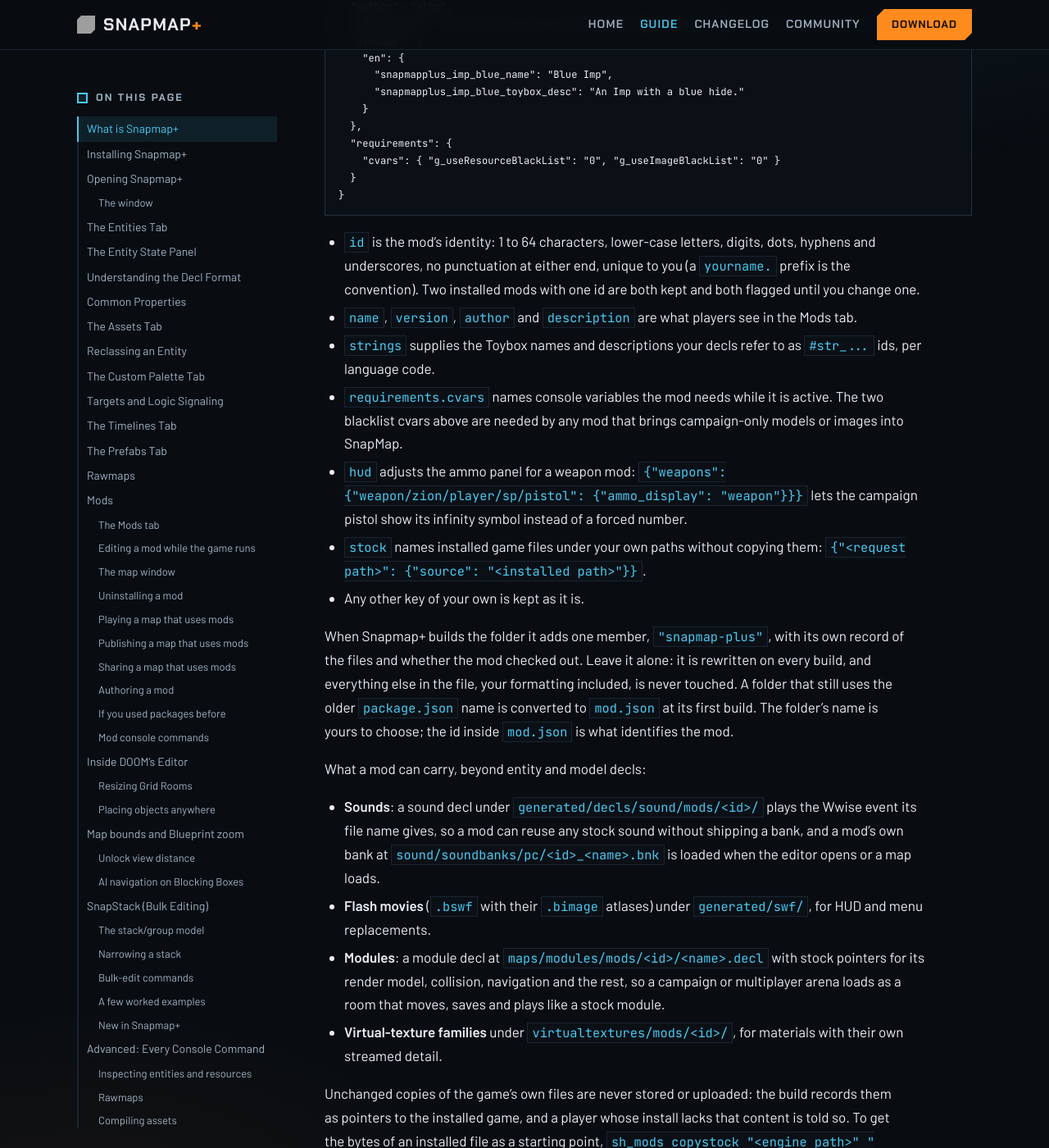
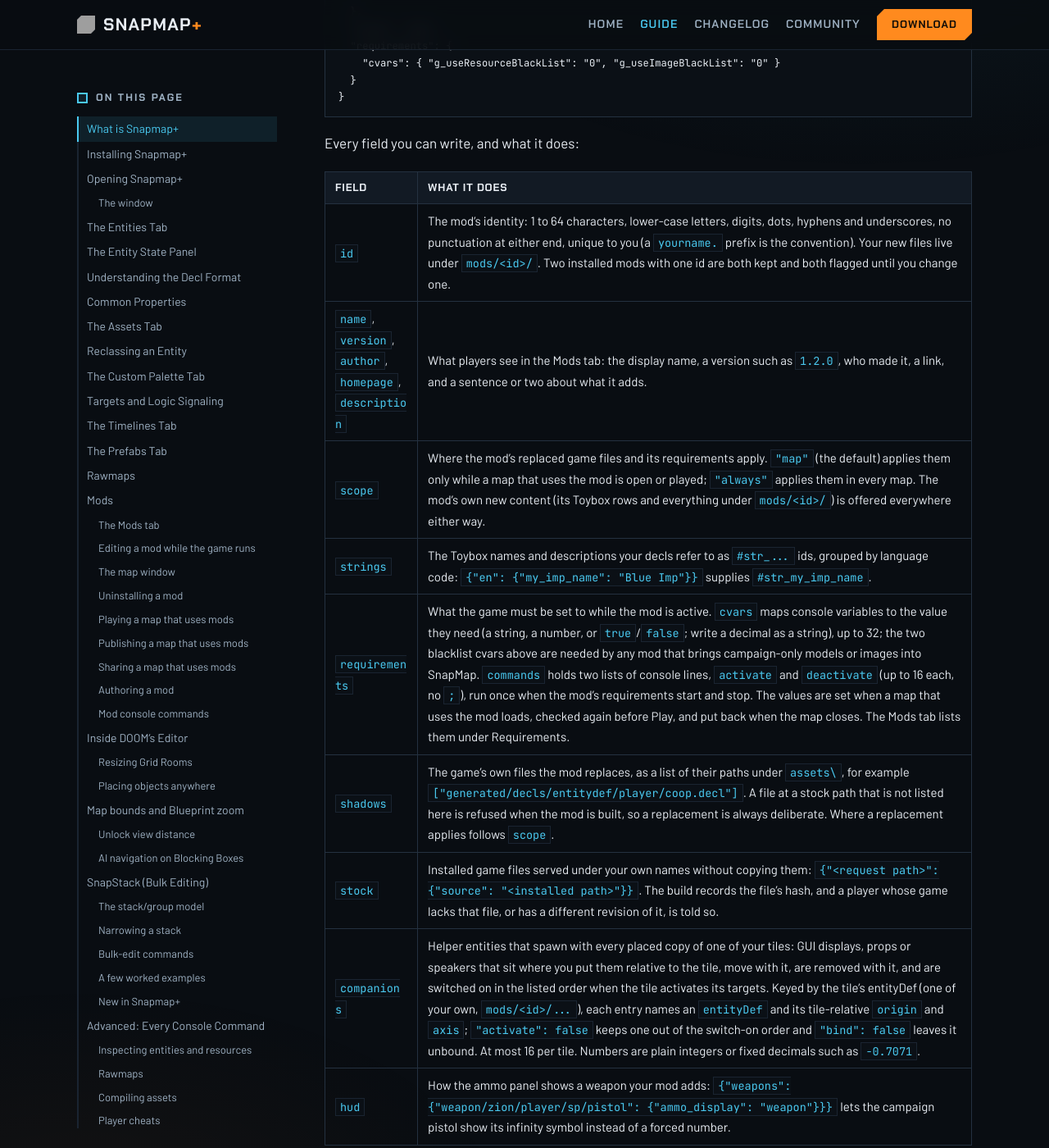
Before and after one commit to doom-snapmap/snapmap-web, a Jekyll site: the page built from site/snapmap-plus-guide.md, in a window 1280 px wide and 1400 px high, scrolled down 32047 px. Shown: the whole window at 82% size. Built offline with Jekyll 4.4.1, drawn with Linux system fonts in a browser that asks for light colours; some of the changed text lies outside the part shown; grey boxes are pictures that could not be loaded.

Commit message:
Document every mod.json field and drop the retired-feature notes from the guide
The Authoring a mod section now carries one table of every field an author writes, with scope, shadows, stock, companions, requirements commands and homepage added beside the fields it already named, and a companions example. The legacy game-version note and the packages migration section are gone, so the guide describes only what exists now.

````diff
--- a/site/snapmap-plus-guide.md
+++ b/site/snapmap-plus-guide.md
@@ -57,8 +57,6 @@
   Snapmap+ fully replaces it, so nothing of the old tool needs to stay behind. Your maps, prefabs and
   strings carry straight over: they are copied from the old `%USERPROFILE%\snaphak` folder into
   Snapmap+'s own data folder (`%LOCALAPPDATA%\snapmap-plus`).
-- **Packages from an earlier Snapmap+ release?** The installer converts them into mods when it installs
-  or updates, with its `snapmap-plus-store` tool; see [If you used packages before](#if-you-used-packages-before).
 - **Uninstalling:** `snapmap-plus uninstall` restores your DOOM folder to exactly what it was before.
   Your own Snapmap+ data (`config.json`, prefabs, mods, rawmaps under `%LOCALAPPDATA%\snapmap-plus`) is
   left untouched.
@@ -71,28 +69,6 @@
 are separate: Snapmap+ creates `%LOCALAPPDATA%\snapmap-plus\config.json` the first time it starts,
 rather than shipping one in the installer.
 
-<details class="legacy-note" markdown="1">
-<summary><span class="legacy-tag">Legacy</span> Still on the DOOM version from before the April 2024 patch? No longer supported.</summary>
-
-Earlier Snapmap+ releases needed DOOM downgraded to the Steam depot from before the April 2024 patch.
-That is no longer the case, and that version of the game is no longer supported: new Snapmap+ releases
-are built for the current game only. If you downgraded for an earlier release, run **Verify integrity
-of game files** in Steam to return to the current version, then install Snapmap+ as described above.
-
-If you choose to stay on the old depot anyway, the installer recognizes it and installs
-**v0.2.1-beta.19**, the last Snapmap+ release made for it, instead of the current one. That release
-receives no updates, has no mods system, and its maps cannot use mods. The old instructions, for
-reference only:
-
-1. Press **Windows Key + R**, then enter `steam://nav/console` to open the Steam console.
-2. In the Steam console, run `download_depot 379720 379721 2206249600939156631`.
-3. Find the downloaded files under your Steam folder, typically
-   `C:\Program Files (x86)\Steam\steamapps\content\app_379720\depot_379721`, and copy them into your
-   DOOM install folder, replacing everything when prompted.
-
-Multiplayer and co-op matchmaking with other players does not work on that depot, and Verify integrity
-in Steam pulls the game back to the current version.
-</details>
 
 ---
 
@@ -848,31 +824,45 @@
       "snapmapplus_imp_blue_toybox_desc": "An Imp with a blue hide."
     }
   },
+  "scope": "map",
   "requirements": {
     "cvars": { "g_useResourceBlackList": "0", "g_useImageBlackList": "0" }
   }
 }
 ```
 
-- `id` is the mod's identity: 1 to 64 characters, lower-case letters, digits, dots, hyphens and
-  underscores, no punctuation at either end, unique to you (a `yourname.` prefix is the convention). Two
-  installed mods with one id are both kept and both flagged until you change one.
-- `name`, `version`, `author` and `description` are what players see in the Mods tab.
-- `strings` supplies the Toybox names and descriptions your decls refer to as `#str_...` ids, per
-  language code.
-- `requirements.cvars` names console variables the mod needs while it is active. The two blacklist
-  cvars above are needed by any mod that brings campaign-only models or images into SnapMap.
-- `hud` adjusts the ammo panel for a weapon mod: `{"weapons": {"weapon/zion/player/sp/pistol":
-  {"ammo_display": "weapon"}}}` lets the campaign pistol show its infinity symbol instead of a forced
-  number.
-- `stock` names installed game files under your own paths without copying them:
-  `{"<request path>": {"source": "<installed path>"}}`.
-- Any other key of your own is kept as it is.
+Every field you can write, and what it does:
+
+| Field | What it does |
+|---|---|
+| `id` | The mod's identity: 1 to 64 characters, lower-case letters, digits, dots, hyphens and underscores, no punctuation at either end, unique to you (a `yourname.` prefix is the convention). Your new files live under `mods/<id>/`. Two installed mods with one id are both kept and both flagged until you change one. |
+| `name`, `version`, `author`, `homepage`, `description` | What players see in the Mods tab: the display name, a version such as `1.2.0`, who made it, a link, and a sentence or two about what it adds. |
+| `scope` | Where the mod's replaced game files and its requirements apply. `"map"` (the default) applies them only while a map that uses the mod is open or played; `"always"` applies them in every map. The mod's own new content (its Toybox rows and everything under `mods/<id>/`) is offered everywhere either way. |
+| `strings` | The Toybox names and descriptions your decls refer to as `#str_...` ids, grouped by language code: `{"en": {"my_imp_name": "Blue Imp"}}` supplies `#str_my_imp_name`. |
+| `requirements` | What the game must be set to while the mod is active. `cvars` maps console variables to the value they need (a string, a number, or `true`/`false`; write a decimal as a string), up to 32; the two blacklist cvars above are needed by any mod that brings campaign-only models or images into SnapMap. `commands` holds two lists of console lines, `activate` and `deactivate` (up to 16 each, no `;`), run once when the mod's requirements start and stop. The values are set when a map that uses the mod loads, checked again before Play, and put back when the map closes. The Mods tab lists them under Requirements. |
+| `shadows` | The game's own files the mod replaces, as a list of their paths under `assets\`, for example `["generated/decls/entitydef/player/coop.decl"]`. A file at a stock path that is not listed here is refused when the mod is built, so a replacement is always deliberate. Where a replacement applies follows `scope`. |
+| `stock` | Installed game files served under your own names without copying them: `{"<request path>": {"source": "<installed path>"}}`. The build records the file's hash, and a player whose game lacks that file, or has a different revision of it, is told so. |
+| `companions` | Helper entities that spawn with every placed copy of one of your tiles: GUI displays, props or speakers that sit where you put them relative to the tile, move with it, are removed with it, and are switched on in the listed order when the tile activates its targets. Keyed by the tile's entityDef (one of your own, `mods/<id>/...`), each entry names an `entityDef` and its tile-relative `origin` and `axis`; `"activate": false` keeps one out of the switch-on order and `"bind": false` leaves it unbound. At most 16 per tile. Numbers are plain integers or fixed decimals such as `-0.7071`. |
+| `hud` | How the ammo panel shows a weapon your mod adds: `{"weapons": {"weapon/zion/player/sp/pistol": {"ammo_display": "weapon"}}}` lets the campaign pistol show its infinity symbol instead of a forced number. |
+
+Any other key of your own is kept exactly as you wrote it.
+
+A companions entry looks like this:
+
+```json
+"companions": {
+  "mods/alex.imp-variant/control_panel": [
+    { "entityDef": "mods/alex.imp-variant/screen_left",
+      "origin": [-57.4, 80.6, 98.3],
+      "axis": [[-0.7071, -0.7071, 0], [0.7071, -0.7071, 0], [0, 0, 1]] }
+  ]
+}
+```
 
 When Snapmap+ builds the folder it adds one member, `"snapmap-plus"`, with its own record of the files
 and whether the mod checked out. Leave it alone: it is rewritten on every build, and everything else in
-the file, your formatting included, is never touched. A folder that still uses
-the older `package.json` name is converted to `mod.json` at its first build. The folder's name is yours
+the file, your formatting included, is never touched. A folder whose manifest is named
+`package.json` is converted to `mod.json` at its first build. The folder's name is yours
 to choose; the id inside `mod.json` is what identifies the mod.
 
 What a mod can carry, beyond entity and model decls:
@@ -897,19 +887,6 @@
 repository's [capabilities](https://github.com/doom-snapmap/snapmap-plus/blob/main/docs/capabilities.md#mods)
 and [architecture](https://github.com/doom-snapmap/snapmap-plus/blob/main/docs/architecture.md#mods) pages.
 
-### If you used packages before
-
-Releases up to v0.2.1-beta.19 kept packages in `%LOCALAPPDATA%\snapmap-plus\overrides\`. When the
-installer installs or updates Snapmap+ it runs its `snapmap-plus-store` tool, which moves every package
-there into `mods\`, once, each in its own folder with a `mod.json`, brings a mods folder of an earlier
-release to the current layout, and prints what it did. Nothing in `overrides\` is changed or deleted;
-once you are happy with the result you can delete it. DOOM itself never migrates anything at start; if
-the installer could not run the tool, close DOOM and run `snapmap-plus-store migrate
-"%LOCALAPPDATA%\snapmap-plus"` from the store folder. Maps saved or published
-with packages by those releases load with the matching mods. If you add a package to `overrides\`
-later, run `snapmap-plus update` again or `snapmap-plus migrate` with DOOM closed: the tool moves
-what is new and leaves the rest alone.
-
 ### Mod console commands
 
 Everything the Mods tab does is also a console command.
@@ -929,7 +906,7 @@
 | `sh_mods palette rebuild` | Rebuild the editor's Toybox rows by hand (refresh does this for you). |
 | `sh_mods copystock "<engine path>" "<file>"` | Write an installed game file's bytes to a file. |
 | `sh_mods export "<path.zip>"` / `sh_mods import "<path.zip>"` | Write the open map with its mods to a ZIP, or install a ZIP's mods and stage its map. |
-| `sh_mods migrate [--again]` | Move `overrides\` packages into `mods\` again. |
+| `sh_mods migrate [--again]` | Move any packages still in `overrides\` into `mods\`, each as its own mod folder. |
 
 ---
 
````
